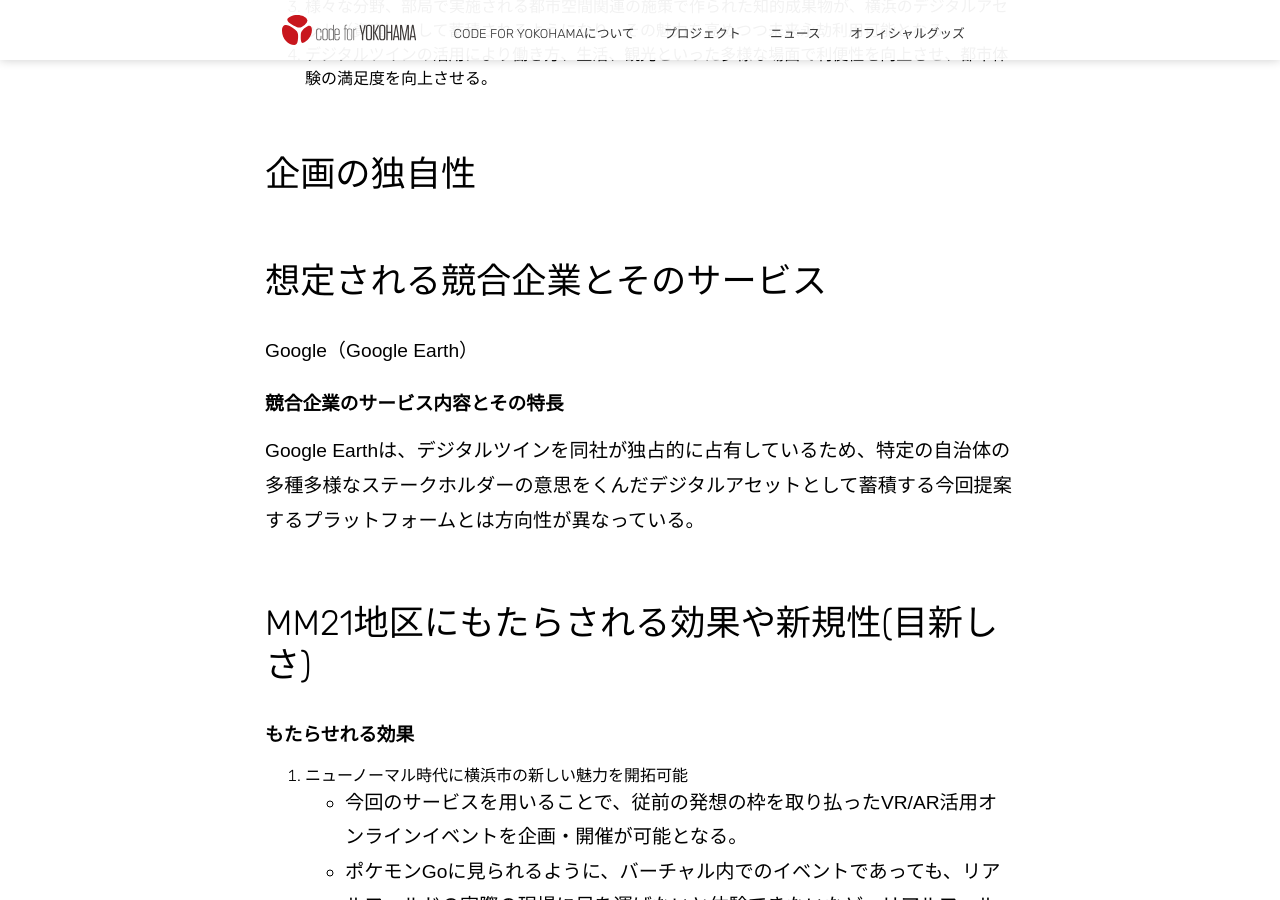
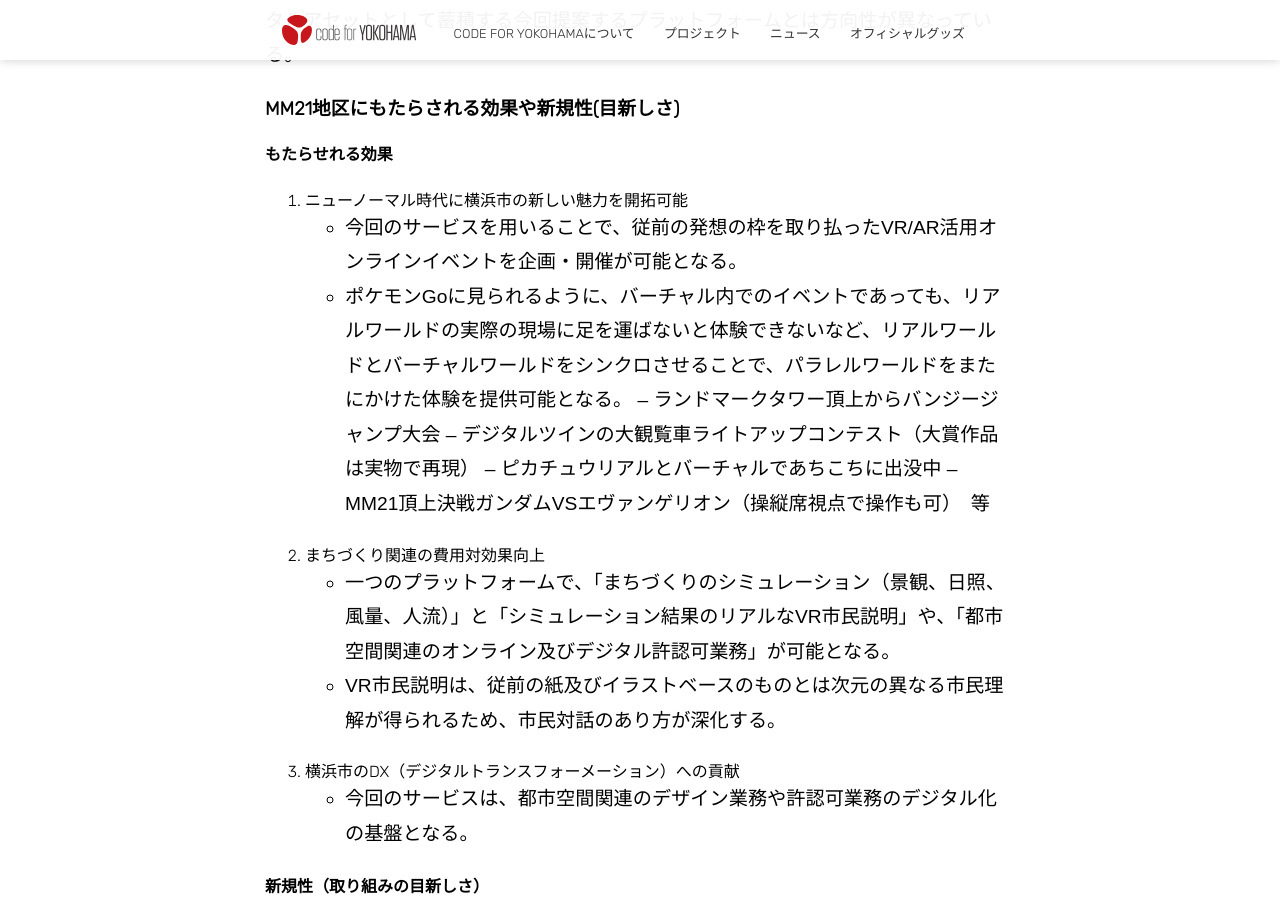
Before and after one commit to Code4Yokohama/code4.yokohama, a Jekyll site: the page built from _projects/MM21_Activation Program.md, in a window 1280 px wide and 900 px high, scrolled down 3375 px. Built offline with Jekyll 4.4.1, drawn with Linux system fonts in a browser that asks for light colours; nearby versions of some CDN libraries; some of the changed text lies outside the part shown.

Commit message:
文書の階層構造と一部の見出しを修正

```diff
--- a/_projects/MM21_Activation Program.md
+++ b/_projects/MM21_Activation Program.md
@@ -8,22 +8,22 @@
 
 # "MINATO MIRAI 21 Activation Program"にエントリした企画を公開します
 
-**-21世紀の社会インフラとなる「都市のデジタルツイン 」の構築と運営を提案-**
+**21世紀の社会インフラとなる「都市のデジタルツイン 」の構築と運営を提案**
 
 ＭＭ地区ビジネスエコシステム形成プログラム実行委員会主催の"MINATO MIRAI 21 Activation Program(MAP)"の第2期プログラム募集に、Civic techならではの発想を盛り込んだ企画をエントリしました。
 残念ながら採択には至りませんでしたが、エントリした企画「21世紀のデジタルインフラ「デジタルツインみなとみらい」の構築と運営」の内容を公開します。私たちCode for YOKOHAMAは、今回企画した「デジタルツインみなとみらい」を含む、横浜のデジタルツインを実現するべく、引き続き、様々なアクションを展開していきます。
 
 * [MINATO MIRAI 21 Activation Program(MAP)の公式サイト](https://mm21-map.jp/)
 
-# 応募企画「21世紀のデジタルインフラ「デジタルツインみなとみらい」の構築と運営」
+## 応募企画「21世紀のデジタルインフラ「デジタルツインみなとみらい」の構築と運営」
 
-## 概要
+### 概要
 
 デジタルモデリング＆センシングにより、物理空間の「双子（ツイン）」をサイバー空間上に作り上げ、高度な空間シミュレーションや誰も体験したことのない仮想・拡張現実体験を可能とする「デジタルツイン」を、MM21地区を対象にプラットフォームとして構築し、MM21地区のビジネスプレーヤーや市の各局が常時利用可能となるような、デジタルインフラとして運営する。MM21地区の魅力増進の強力なエンジンとなる。
 
-## 詳細
+### 詳細
 
-### ターゲット
+#### ターゲット
 
 大きく2つの領域をターゲットとする。
 1. まちづくり関係のプレーヤーにデジタル3次元空間シミュレーターを提供
@@ -36,14 +36,14 @@
 - イベントの実行委員会とその関係組織
 - イベント参加者
 
-### 課題や欲求
+#### 課題や欲求
 
 1. ニューノーマル時代のオフライン興行や経済の停滞
 2. 高度なまちづくり施策における市民からの理解獲得が困難
 3. 都市空間関連の施策（まちづくり、許認可等）における重複投資や無駄（製作した知的創造物が1回限りで繰り返し使われない）の発生
 4. 日本でも屈指の先進都市MM21地区のブランドを先端テクノロジーでアップデート
 
-### 解決策
+#### 解決策
 
 MM21のデジタルツインプラットフォームを構築し、MM21関連のステークホルダーや市民及び観光客に使っていただくことで、上記の課題解決を目指す。
 1. 全く新しいタイプのVR/AR活用オンラインイベントの企画・開催が可能となる。
@@ -51,45 +51,43 @@
 3. 様々な分野、部局で実施される都市空間関連の施策で作られた知的成果物が、横浜のデジタルアセット（資産）として蓄積されるようになり、その魅力を高めつつ未来永劫利用可能となる。
 4. デジタルツインの活用により働き方、生活、観光といった多様な場面で利便性を向上させ、都市体験の満足度を向上させる。
 
-## 企画の独自性
+#### 企画の独自性
 
-## 想定される競合企業とそのサービス
-
+**想定される競合企業とそのサービス:**
 Google（Google Earth）
 
-### 競合企業のサービス内容とその特長
-
+**競合企業のサービス内容とその特長:**
 Google Earthは、デジタルツインを同社が独占的に占有しているため、特定の自治体の多種多様なステークホルダーの意思をくんだデジタルアセットとして蓄積する今回提案するプラットフォームとは方向性が異なっている。
 
-## MM21地区にもたらされる効果や新規性(目新しさ)
+### MM21地区にもたらされる効果や新規性(目新しさ)
 
-### もたらせれる効果
+#### もたらせれる効果
 
 1. ニューノーマル時代に横浜市の新しい魅力を開拓可能
  - 今回のサービスを用いることで、従前の発想の枠を取り払ったVR/AR活用オンラインイベントを企画・開催が可能となる。
  - ポケモンGoに見られるように、バーチャル内でのイベントであっても、リアルワールドの実際の現場に足を運ばないと体験できないなど、リアルワールドとバーチャルワールドをシンクロさせることで、パラレルワールドをまたにかけた体験を提供可能となる。
- * ランドマークタワー頂上からバンジージャンプ大会
- * デジタルツインの大観覧車ライトアップコンテスト（大賞作品は実物で再現）
- * ピカチュウリアルとバーチャルであちこちに出没中
- * MM21頂上決戦ガンダムVSエヴァンゲリオン（操縦席視点で操作も可）　等
+ -- ランドマークタワー頂上からバンジージャンプ大会
+ -- デジタルツインの大観覧車ライトアップコンテスト（大賞作品は実物で再現）
+ -- ピカチュウリアルとバーチャルであちこちに出没中
+ -- MM21頂上決戦ガンダムVSエヴァンゲリオン（操縦席視点で操作も可）　等
 2. まちづくり関連の費用対効果向上
  - 一つのプラットフォームで、「まちづくりのシミュレーション（景観、日照、風量、人流）」と「シミュレーション結果のリアルなVR市民説明」や、「都市空間関連のオンライン及びデジタル許認可業務」が可能となる。
  - VR市民説明は、従前の紙及びイラストベースのものとは次元の異なる市民理解が得られるため、市民対話のあり方が深化する。
 3. 横浜市のDX（デジタルトランスフォーメーション）への貢献
  - 今回のサービスは、都市空間関連のデザイン業務や許認可業務のデジタル化の基盤となる。
 
-### 新規性（取り組みの目新しさ）
+#### 新規性（取り組みの目新しさ）
 
 - デジタルツイン自体はスマートシティの文脈で昨今注目されているが、このままだと、各所で作られる3次元都市モデルが「ショット（1回限り）の使い捨てデータ」となる懸念がある。本企画のプラットフォームを活用することで、「社会（横浜市）のデジタル資産」として蓄積可能となる。
 - 「俯瞰的な都市シミュレーション（鳥の目）」と「現場目線での体験（虫の目）」を、シームレス・一気通貫とし、都市デザイナーや都市機能提供者と、それらを体験・需要する市民との間の意思疎通に対して、画期的なブレークスルーをもたらす。
 
-## 想定している連携先
+### 想定している連携先
 
-### 想定される連携企業
+#### 想定される連携企業
 
 逆に、本構想に関心、活用したい意欲のある企業や市の部局を紹介いただきたい。
 
-### 連携内容
+#### 連携内容
 
 - デジタルツインシミュレーターを用いた許認可に関わる実証事業への参加
 - デジタルツインVR空間におけるオンラインイベントの企画及び開催
@@ -97,19 +95,19 @@
 * 企業活動のPRを目的とした企画展
 - 協賛
 
-## 提案の実現に必要なリソース
+### 提案の実現に必要なリソース
 
 - [国土交通省「国土交通プラットフォーム整備計画」](https://https://www.mlit.go.jp/common/001283032.pdf)に基づき整備されるMM21地区の3次元都市モデルデータをオープンデータとして市の関連部局より提供いただく。
 - 現在、紙等のアナログ的な手法で行われている占有やイベント実施の認可、住民説明会について、本プラットフォーム上で実証を行いつつ、将来的にはデジタル・オンラインでも可能とするDX（デジタルトランスフォーメーション）を市の関連部局に実行いただく。
 
-## 自由回答欄
+### 自由回答欄
 
 - 今回企画を図示したものを以下に記します。
     ![「デジタルツインみなとみらい」の構築と運営のイメージ図](/images/projects/mm21_activation_program/image_of_MM21_in_DTW.png)
 
-# エントリ後にいただいた追加の質問への回答
+## エントリ後にいただいた追加の質問への回答
 
-## 提案内容を本事業の特徴である「みなとみらいエリアとしてやる意義」
+### 提案内容を本事業の特徴である「みなとみらいエリアとしてやる意義」
 
 みなとみらいは日本屈指の先進都市であり、高いブランド力を誇る。みなとみらいでは先進的な都市計画に基づいたハードが整備され、また、その上にソフトとして文化施設、商業施設等をが充実している。そうした都市環境の中で人々の営みが豊かに育まれてきた。
 
@@ -117,26 +115,15 @@
 
 本提案はリアル空間とバーチャル空間を組み合わせることで、まったく新しい、まちづくりのあり方、そして、人々の営みを提供しようとするものである。誰も経験したことのないチャレンジであり、みなとみらいという高い先進性を備えた都市にこそ相応しいと考えている。
 
-## 提案内容のビジネスモデル（誰からどのようにマネタイズするか）
+### 提案内容のビジネスモデル（誰からどのようにマネタイズするか）
 
-### モデル1:都市計画・まちづくりのDX（デジタルトランスフォーメーション）
+#### モデル1:都市計画・まちづくりのDX（デジタルトランスフォーメーション）
 
-**事業内容：**
-バーチャル空間では建築工事による影響を事前に体験することができるメリットを活かし、都市計画や建築計画といったハード整備事業において、事前のシミュレーションや地域市民とのコミュニケーションに活用。
+- 事業内容 : バーチャル空間では建築工事による影響を事前に体験することができるメリットを活かし、都市計画や建築計画といったハード整備事業において、事前のシミュレーションや地域市民とのコミュニケーションに活用。
+- 事業モデル : プラットフォームの提供、企画制作、コンサルテーション
+- 想定するクライアント : デベロッパーや横浜市
 
-**事業モデル：**
-プラットフォームの提供、企画制作、コンサルテーション
-
-**想定するクライアント：**
-デベロッパーや横浜市
-
-### モデル2：マーケティング＆エンターテインメントのDX
-
-**事業内容：**
-企業活動や製品PRやブランディング、エンターテイメントにおいてバーチャルとリアルを連携させた各種イベントを企画実施。パシフィコ横浜で実施されるような、企業の製品やサービスの展示会をバーチャル空間で実施するといった用途にも応用可能。
-
-**事業モデル：**
-プラットフォームの提供、広告、企画制作、コンサルテーション
-
-**想定するクライアント：**
-企業、エンターテインメント業界、広告代理店、横浜市
+#### モデル2：マーケティング＆エンターテインメントのDX
+- 事業内容 : 企業活動や製品PRやブランディング、エンターテイメントにおいてバーチャルとリアルを連携させた各種イベントを企画実施。パシフィコ横浜で実施されるような、企業の製品やサービスの展示会をバーチャル空間で実施するといった用途にも応用可能。
+- 事業モデル : プラットフォームの提供、広告、企画制作、コンサルテーション
+- 想定するクライアント : 企業、エンターテインメント業界、広告代理店、横浜市
```
